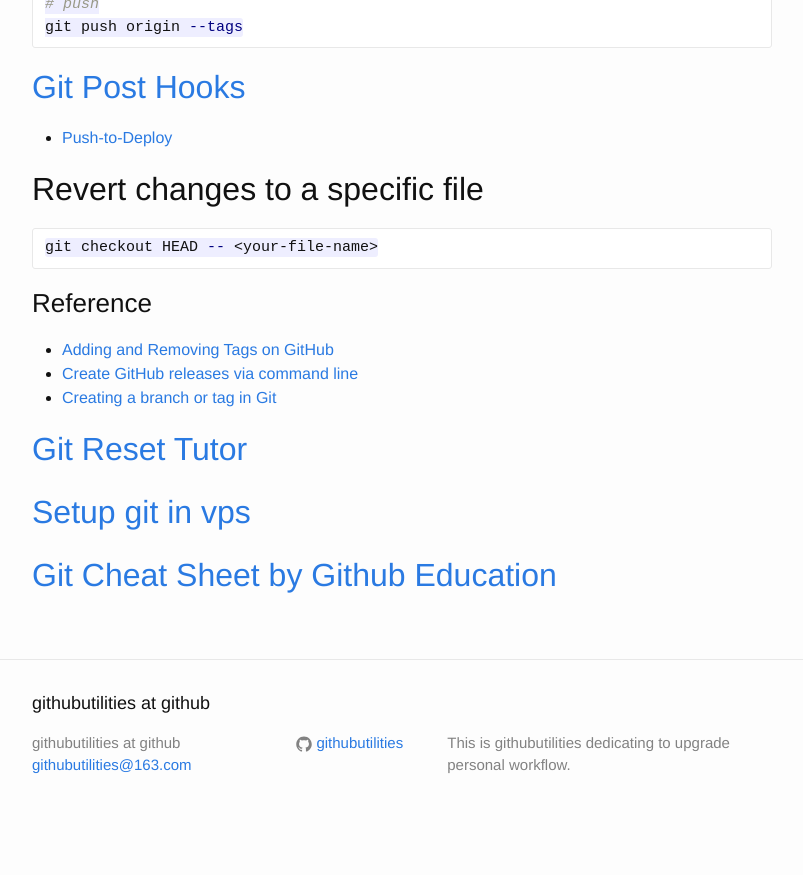
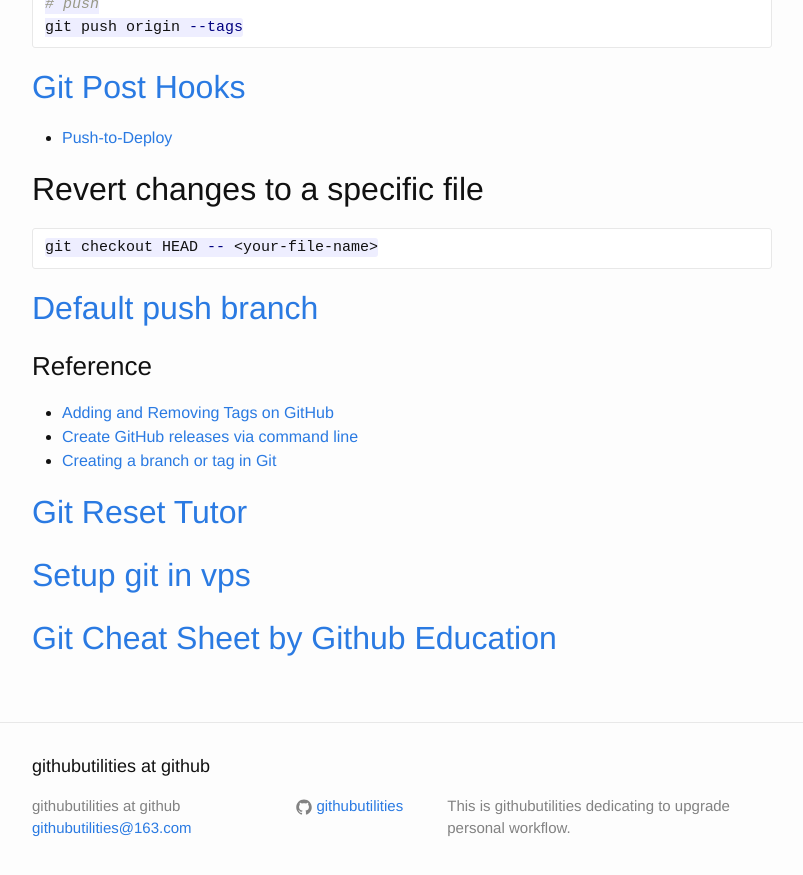
Before and after one commit to githubutilities/githubutilities.github.io, a Jekyll site: the page built from _posts/2015-01-22-personal-git-command-cheat-sheet.markdown, in a window 1280 px wide and 900 px high, scrolled down 4673 px. Shown: the top 875 px of the window, without its empty margins (238-1041 px from the left). Built offline with Jekyll 4.4.1, drawn with Linux system fonts in a browser that asks for light colours; Markdown is read by kramdown in place of the engine named in the settings; before the commit the page ends 5510 px from its top, so only the background shows below that.

````diff
--- a/_posts/2015-01-22-personal-git-command-cheat-sheet.markdown
+++ b/_posts/2015-01-22-personal-git-command-cheat-sheet.markdown
@@ -236,6 +236,8 @@
 git checkout HEAD -- <your-file-name>
 ```
 
+## [Default push branch](http://stackoverflow.com/questions/948354/default-behavior-of-git-push-without-a-branch-specified)
+
 
 ### Reference
 
````
